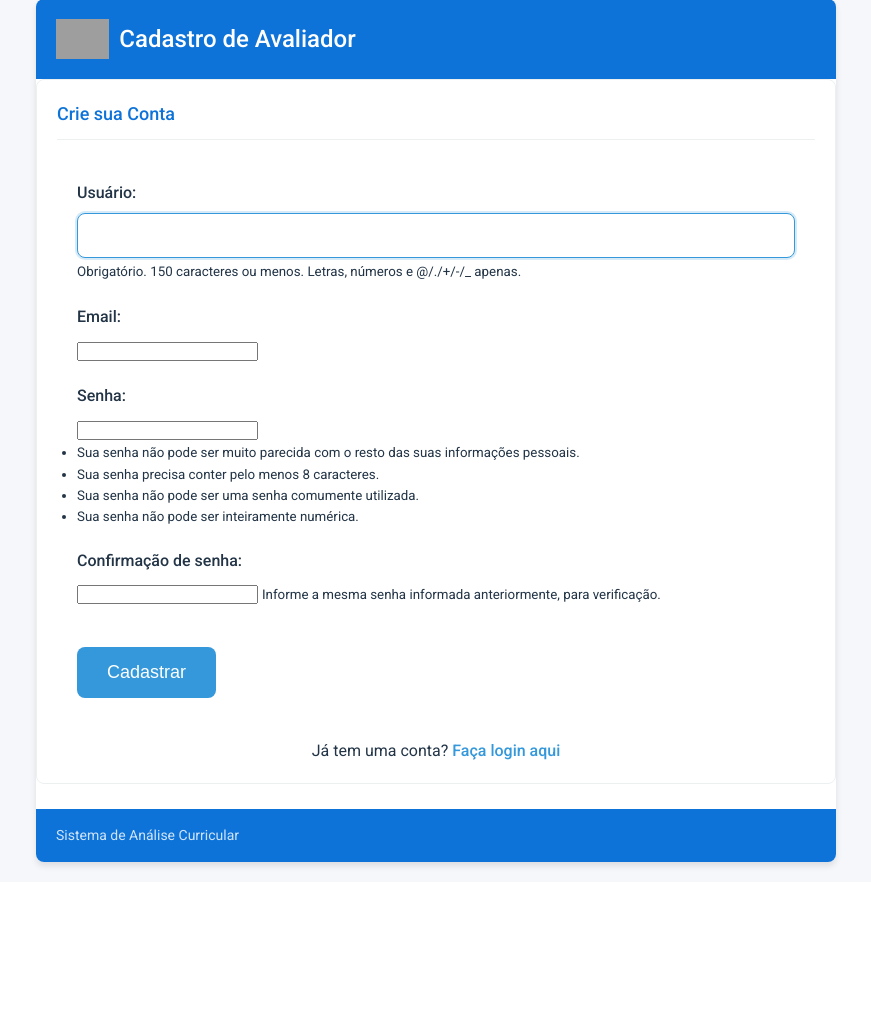
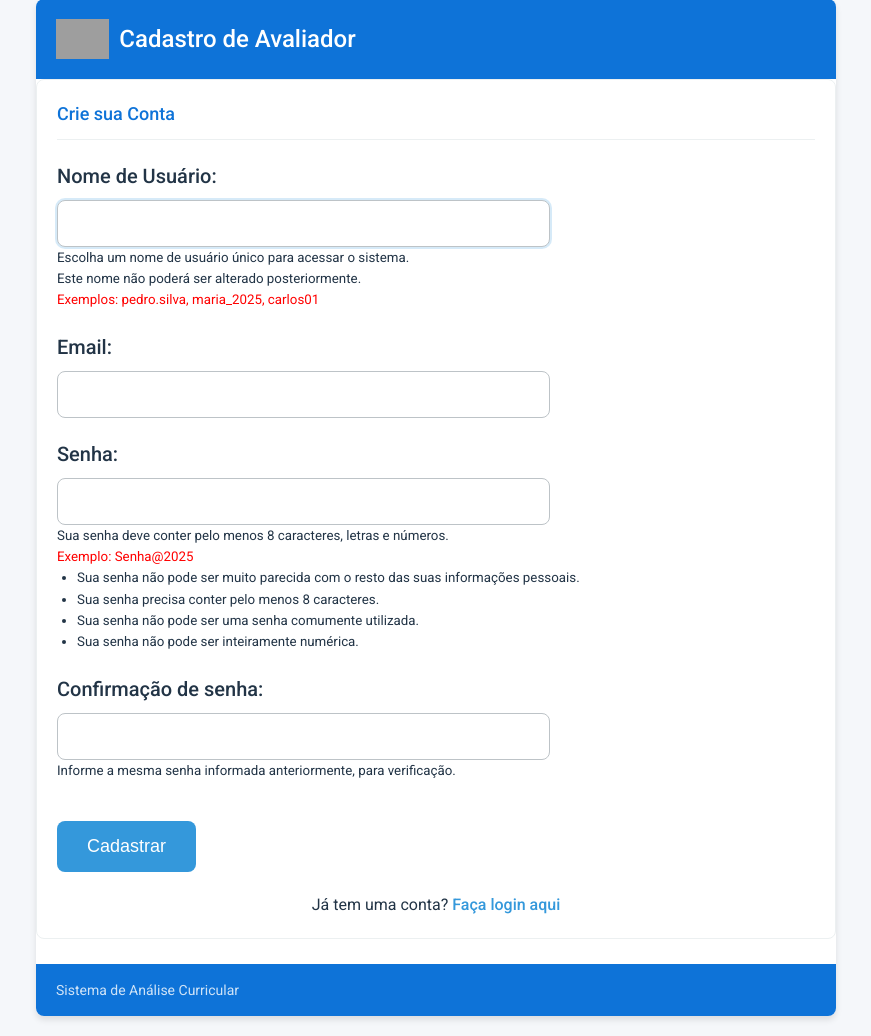
Before and after one commit to helifazdev/AC_WEB, a Django app: page /signup/ in a window 1280 px wide. Shown: the part 21-1057 px from the top of the page, without its empty margins (204-1075 px from the left). Before the commit the page ends 891 px from the top, so only its background shows below. Run offline with Django 5.2, Linux system fonts and the light colour scheme; grey boxes are pictures that could not be loaded.

Commit message:
Dia10 : Ajustes Ajuste autoral e mudanças na interface gráfica

```diff
--- a/analise_curricular/models.py
+++ b/analise_curricular/models.py
@@ -92,6 +92,7 @@ class Candidato(models.Model):
         verbose_name="Analisado"
     )
 
+
     class Meta:
         verbose_name = "Candidato"
         verbose_name_plural = "Candidatos"
--- a/analise_curricular/templates/Registration/formulario.html
+++ b/analise_curricular/templates/Registration/formulario.html
@@ -17,7 +17,7 @@
         <!-- Cabeçalho único (removi a duplicação) -->
         <header class="app-header">
             <h1>
-                <img src="{% static 'Logo.ico' %}" alt="IAUPE" class="logo"> Análise Curricular
+                <img src="{% static 'Logo.ico' %}" alt="" class="logo"> Análise Curricular
                 {% if selecao_nome %}
                     <span class="selection-name"> - {{ selecao_nome }}</span>
                 {% endif %}
--- a/analise_curricular/templates/Registration/inscricao_finalizada.html
+++ b/analise_curricular/templates/Registration/inscricao_finalizada.html
@@ -8,7 +8,7 @@
 </head>
 <body>
     <div class="container" style="max-width: 500px; margin: 60px auto; text-align: center;">
-         <img src="{% static 'Logo.ico' %}" alt="IAUPE" class="logo">
+         <img src="{% static 'Logo.ico' %}" alt="" class="logo">
         <h2>Inscrição realizada com sucesso!</h2>
         <div class="modal-icon checkmark-icon">✔️</div>
         <p>Você está inscrito. Em breve nossa equipe vai liberar o seu acesso.</p>
--- a/analise_curricular/templates/Registration/login.html
+++ b/analise_curricular/templates/Registration/login.html
@@ -11,7 +11,7 @@
 <body>
     <div class="app-container">
         <header class="app-header">
-            <h1><img src="{% static 'Logo.ico' %}" alt="IAUPE" class="logo"> Login de Avaliador</h1>
+            <h1><img src="{% static 'Logo.ico' %}" alt="" class="logo"> Login de Avaliador</h1>
         </header>
 
         <section class="evaluation-section">
@@ -26,7 +26,7 @@
                     </div>
                 {% endif %}
                 <div class="form-group">
-                    <label for="{{ form.username.id_for_label }}">Usuário:</label>
+                    <label for="{{ form.username.id_for_label }}">Nome de Usuário:</label>
                     {{ form.username }}
                     {% if form.username.errors %}
                         <div class="form-error">{{ form.username.errors }}</div>
--- a/analise_curricular/templates/Registration/selecionar_selecao.html
+++ b/analise_curricular/templates/Registration/selecionar_selecao.html
@@ -11,7 +11,7 @@
 <body>
     <div class="app-container">
         <header class="app-header">
-            <h1><img src="{% static 'Logo.ico' %}" alt="IAUPE" class="logo"> Selecionar Avaliação</h1>
+            <h1><img src="{% static 'Logo.ico' %}" alt="" class="logo"> Selecionar Avaliação</h1>
         </header>
 
         <section class="evaluation-section">
--- a/analise_curricular/templates/Registration/sem_candidatos_na_selecao.html
+++ b/analise_curricular/templates/Registration/sem_candidatos_na_selecao.html
@@ -11,7 +11,7 @@
 <body>
     <div class="app-container">
         <header class="app-header">
-            <h1><img src="{% static 'Logo.ico' %}" alt="IAUPE" class="logo"> Análise Curricular</h1>
+            <h1><img src="{% static 'Logo.ico' %}" alt="" class="logo"> Análise Curricular</h1>
         </header>
 
         <section class="evaluation-section text-center">
--- a/analise_curricular/templates/Registration/signup.html
+++ b/analise_curricular/templates/Registration/signup.html
@@ -11,19 +11,37 @@
 <body>
     <div class="app-container">
         <header class="app-header">
-            <h1><img src="{% static 'logo.ico ' %}" alt="Logo" class="logo"> Cadastro de Avaliador</h1>
+            <h1><img src="{% static 'logo.ico ' %}" alt="" class="logo"> Cadastro de Avaliador</h1>
         </header>
 
         <section class="evaluation-section">
             <h2 class="section-title">Crie sua Conta</h2>
             <form method="post" class="evaluation-form">
-                {% csrf_token %}
         {% for field in form %}
             <div class="form-group">
+                {% if field.name == "username" %}
+                    <label for="{{ field.id_for_label }}">Nome de Usuário:</label>
+                    {{ field }}
+                    <small class="form-help-text">
+                        Escolha um nome de usuário único para acessar o sistema. <br>Este nome não poderá ser alterado posteriormente.
+                        <br><font color="red">Exemplos: pedro.silva, maria_2025, carlos01</font>
+                    </small>
+                {% elif field.name == "password1" %}
+                    <label for="{{ field.id_for_label }}">Senha:</label>
+                    {{ field }}
+                    <small class="form-help-text">
+                        Sua senha deve conter pelo menos 8 caracteres, letras e números.<br>
+                        <font color="red">Exemplo: Senha@2025</font>
+                    </small>
+                    {% if field.help_text %}
+                        <small class="form-help-text">{{ field.help_text }}</small>
+                    {% endif %}
+                {% else %}
                     <label for="{{ field.id_for_label }}">{{ field.label }}:</label>
                     {{ field }}
                     {% if field.help_text %}
                         <small class="form-help-text">{{ field.help_text }}</small>
+                    {% endif %}
                 {% endif %}
                 {% if field.errors %}
                     <div class="form-error">
@@ -34,13 +52,6 @@
                 {% endif %}
             </div>
         {% endfor %}
-                {% if form.non_field_errors %}
-                    <div class="form-error">
-                        {% for error in form.non_field_errors %}
-                            {{ error }}
-                        {% endfor %}
-                    </div>
-                {% endif %}
                 <button type="submit" class="nav-button next large-button">Cadastrar</button>
             </form>
             <p class="mt-20 text-center">Já tem uma conta? <a href="{% url 'login' %}" class="link-styled">Faça login aqui</a></p>
--- a/analise_curricular/templates/finalizar_analise.html
+++ b/analise_curricular/templates/finalizar_analise.html
@@ -11,7 +11,7 @@
 <body>
     <div class="app-container">
         <header class="app-header">
-            <h1><img src="{% static 'Logo.ico' %}" alt="IAUPE" class="logo"> Análise Curricular</h1>
+            <h1><img src="{% static 'Logo.ico' %}" alt="" class="logo"> Análise Curricular</h1>
         </header>
 
         <section class="evaluation-section text-center success-message-section">
--- a/analise_curricular/templates/tela_entrada.html
+++ b/analise_curricular/templates/tela_entrada.html
@@ -11,7 +11,7 @@
 <body>
     <div class="app-container">
         <header class="app-header">
-            <h1><img src="{% static 'Logo.ico' %}" alt="Logo" class="logo">Sistema de Análise curricular</h1>
+            <h1><img src="{% static 'Logo.ico' %}" alt="" class="logo">Sistema de Análise curricular</h1>
         </header>
 
         <section class="evaluation-section text-center">
--- a/static/CSS/style.css
+++ b/static/CSS/style.css
@@ -67,9 +67,27 @@ body {
     font-size: 14px;
 }
 
-/* Formulário */
-.evaluation-form {
-    padding: 20px;
+/* Labels do formulário de login */
+.evaluation-form .form-group {
+    display: flex;
+    flex-direction: column;
+}
+
+.evaluation-form label {
+    font-size: 20px;
+    font-weight: 500;
+    margin-bottom: 8px;
+}
+
+.evaluation-form input[type="text"],
+.evaluation-form input[type="email"],
+.evaluation-form input[type="password"] {
+    width: 65%;
+    padding: 12px;
+    border: 1px solid var(--medium-gray);
+    border-radius: var(--border-radius);
+    font-size: 18px;
+    box-sizing: border-box;
 }
 
 /* Seções */
@@ -196,9 +214,19 @@ textarea:focus {
 
 /* Erros do Formulário */
 .form-error {
+    text-align: right;
     color: var(--danger-color);
     font-size: 14px;
     margin-top: 5px;
+}
+
+.form-error ul {
+    margin-left: 40px; /* Aumente o valor para mais deslocamento */
+    text-align: left;  /* Garante alinhamento à esquerda do texto */
+}
+
+.evaluation-form ul {
+    margin-left: 20px;
 }
 
 /* Navegação */
```
Also changed, not shown: db.sqlite3. Lines whose indentation alone changed are shown as unchanged.
